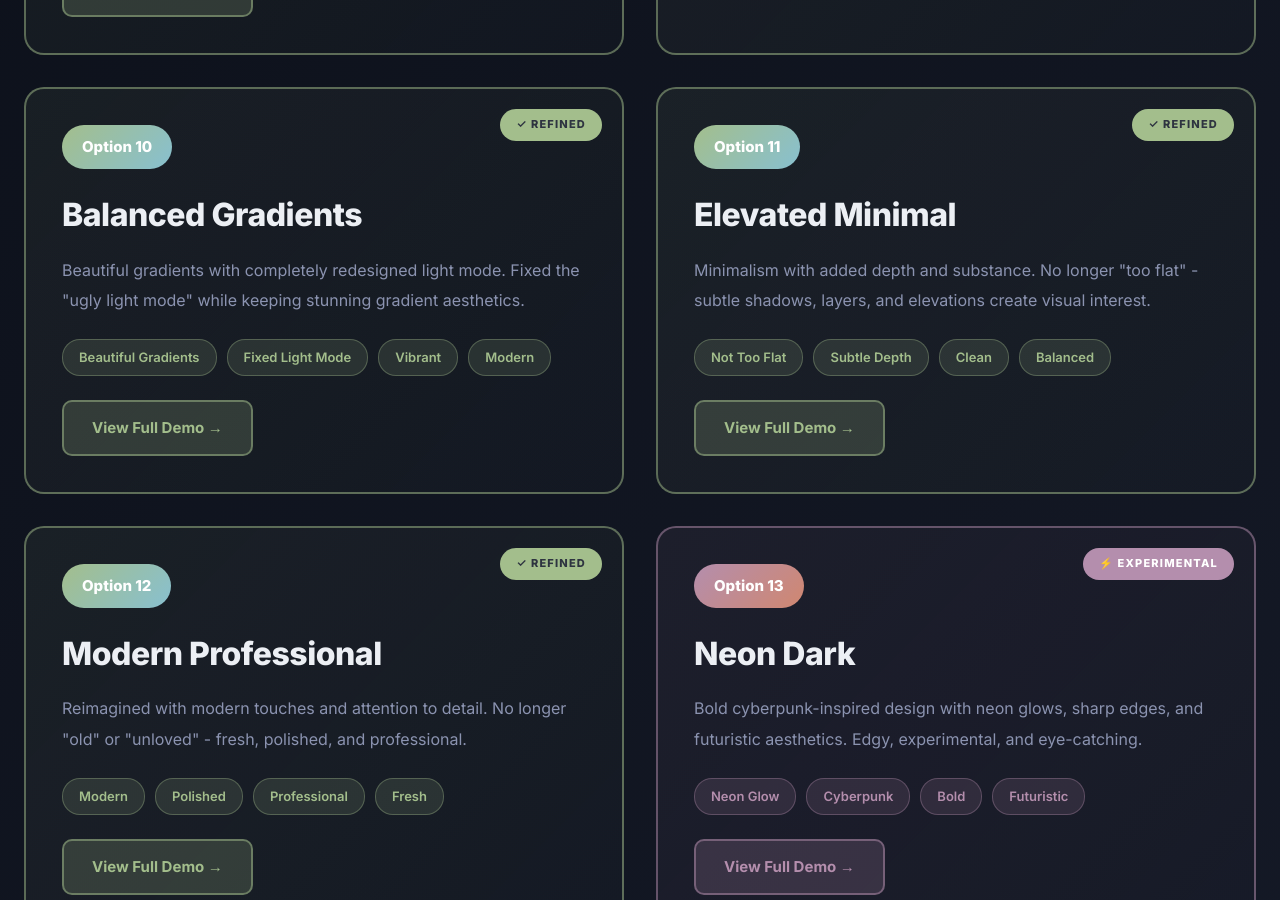
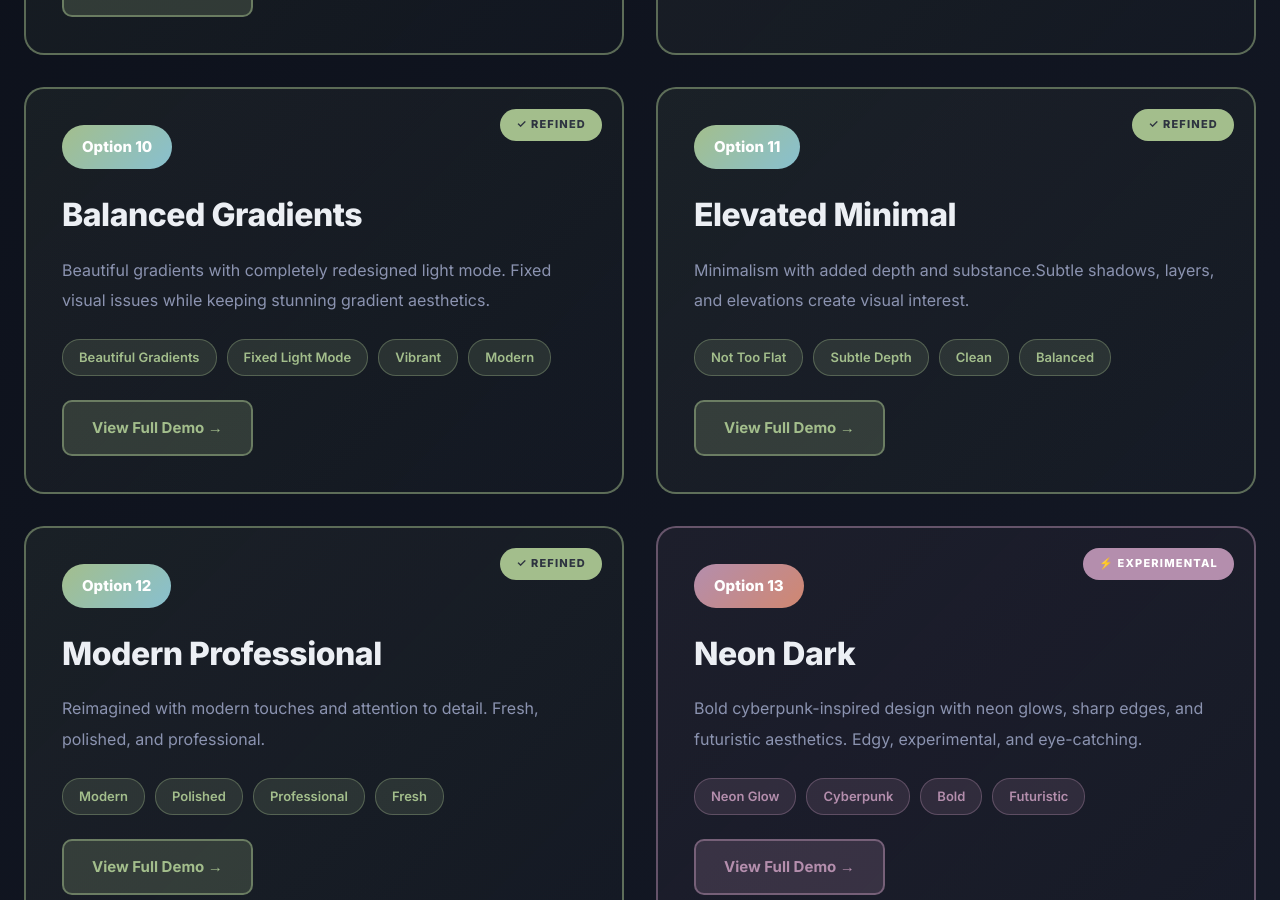
Before and after one commit to Butzenscheibe/butzenscheibe.github.io, a Jekyll site: the page design/index.html, which Jekyll copies as it is, in a window 1280 px wide and 900 px high, scrolled down 1245 px. Built offline with Jekyll 4.4.1, drawn with Linux system fonts in a browser that asks for light colours; some of the changed text lies outside the part shown.

Commit message:
Refine text for ecosystem and design descriptions
Updated text for clarity and conciseness in ecosystem notes and design descriptions.

```diff
--- a/design/index.html
+++ b/design/index.html
@@ -445,7 +445,7 @@
                 <span class="option-number">Option 10</span>
                 <h2 class="option-title">Balanced Gradients</h2>
                 <p class="option-description">
-                    Beautiful gradients with completely redesigned light mode. Fixed the "ugly light mode" while keeping stunning gradient aesthetics.
+                    Beautiful gradients with completely redesigned light mode. Fixed visual issues while keeping stunning gradient aesthetics.
                 </p>
                 <div class="features">
                     <span class="feature-tag">Beautiful Gradients</span>
@@ -461,7 +461,7 @@
                 <span class="option-number">Option 11</span>
                 <h2 class="option-title">Elevated Minimal</h2>
                 <p class="option-description">
-                    Minimalism with added depth and substance. No longer "too flat" - subtle shadows, layers, and elevations create visual interest.
+                    Minimalism with added depth and substance.Subtle shadows, layers, and elevations create visual interest.
                 </p>
                 <div class="features">
                     <span class="feature-tag">Not Too Flat</span>
@@ -477,7 +477,7 @@
                 <span class="option-number">Option 12</span>
                 <h2 class="option-title">Modern Professional</h2>
                 <p class="option-description">
-                    Reimagined with modern touches and attention to detail. No longer "old" or "unloved" - fresh, polished, and professional.
+                    Reimagined with modern touches and attention to detail. Fresh, polished, and professional.
                 </p>
                 <div class="features">
                     <span class="feature-tag">Modern</span>
```
Also changed, not shown: other parts of design/index.html (+2 -2 lines).
